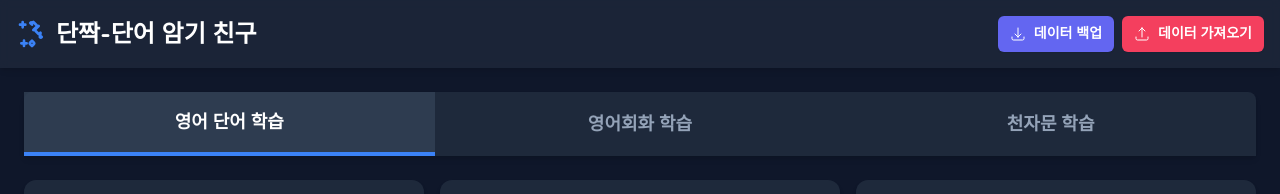
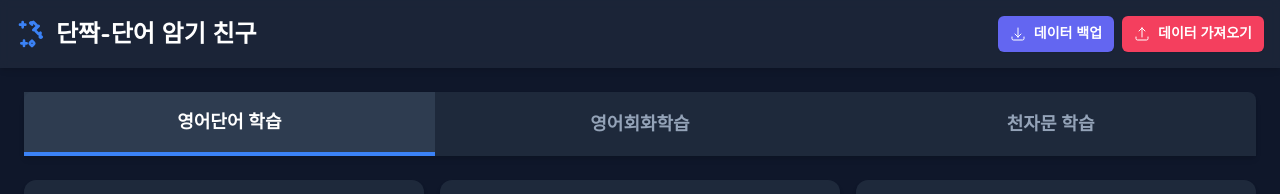
Before and after one commit to pjb402811-glitch/DanJaKK, a React (Vite) app: page / in a window 1280 px wide. Shown: the top 194 px of the page. Built offline with nearby package versions, Linux system fonts and the light colour scheme.

Commit message:
띄어쓰기 수정

```diff
--- a/components/TopNav.tsx
+++ b/components/TopNav.tsx
@@ -22,14 +22,14 @@ const TopNav: React.FC<TopNavProps> = ({ activeMode, onModeChange }) => {
         className={getButtonClass('ENGLISH')}
         aria-pressed={activeMode === 'ENGLISH'}
       >
-        영어 단어 학습
+        영어단어 학습
       </button>
       <button
         onClick={() => onModeChange('CONVERSATION')}
         className={getButtonClass('CONVERSATION')}
         aria-pressed={activeMode === 'CONVERSATION'}
       >
-        영어회화 학습
+        영어회화학습
       </button>
       <button
         onClick={() => onModeChange('HANJA')}
```
